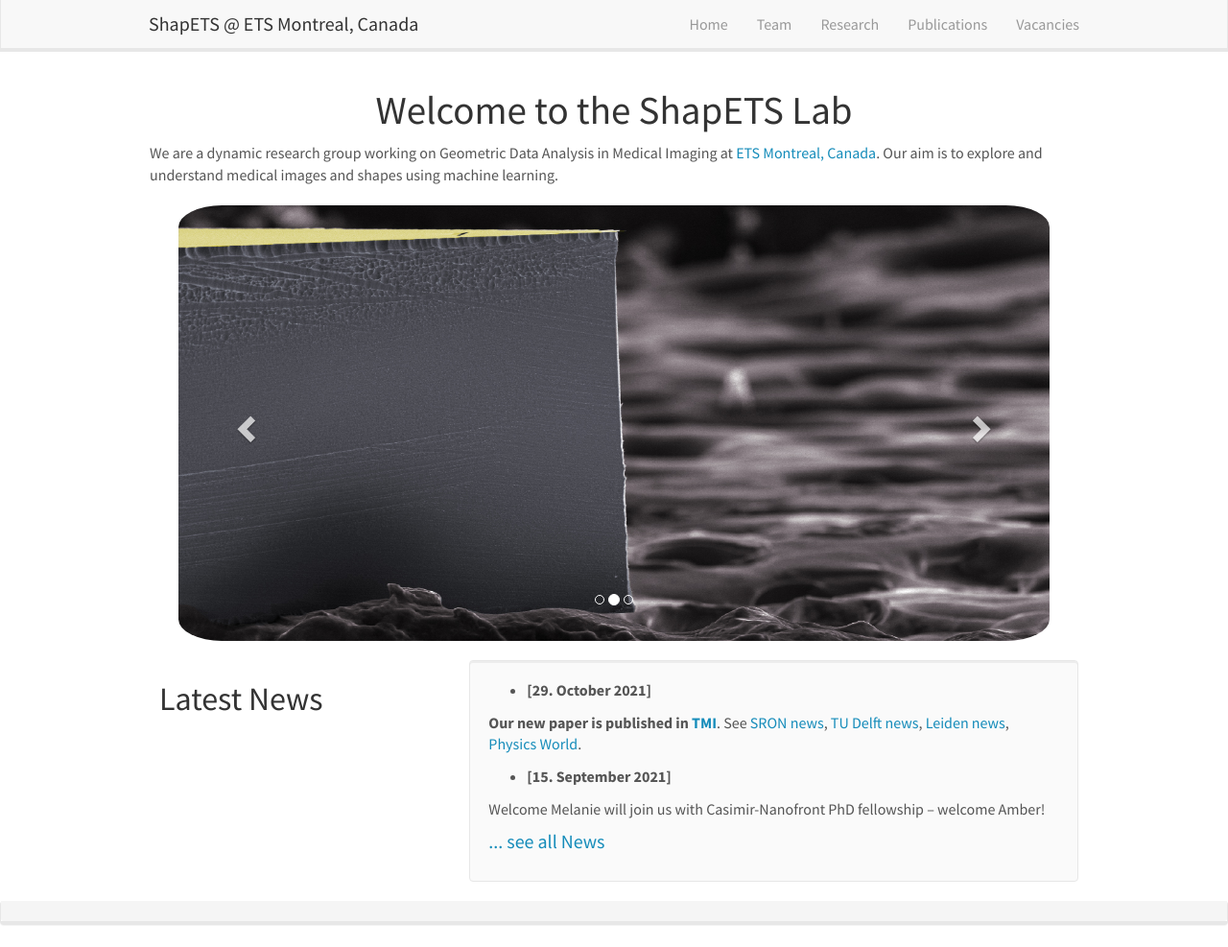
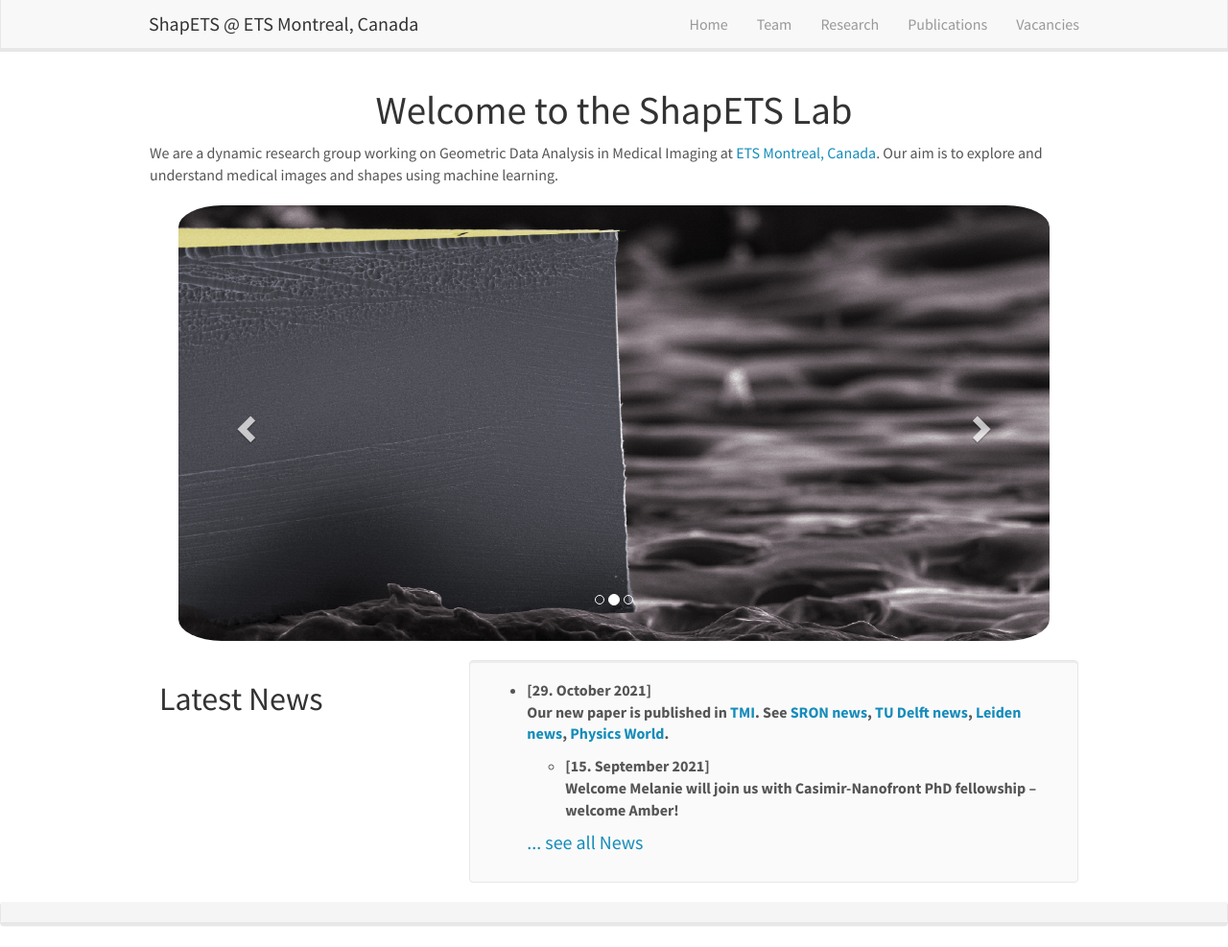
Before and after one commit to kharitz/shapets_website, a Jekyll site: the page built from _pages/home.md, in a window 1280 px wide and 987 px high. Shown: the whole window at 96% size. Built offline with Jekyll 4.4.1, drawn with Linux system fonts in a browser that asks for light colours; nearby versions of some CDN libraries.

Commit message:
Update news.html

```diff
--- a/_includes/news.html
+++ b/_includes/news.html
@@ -2,9 +2,9 @@
 <div class="well">
 
 {% for article in site.data.news limit:9 %}
-<ul><li -><b>[{{article.date}}]</li></b></ul>
-<p>{{ article.headline | markdownify}}</p>
+<ul><li><b>[{{article.date}}] {{ article.headline | markdownify}}
 {% endfor %}
+</li></b></ul>
 
 <h4><a href="{{ site.url }}{{ site.baseurl }}/allnews.html">... see all News</a></h4>
 
```
